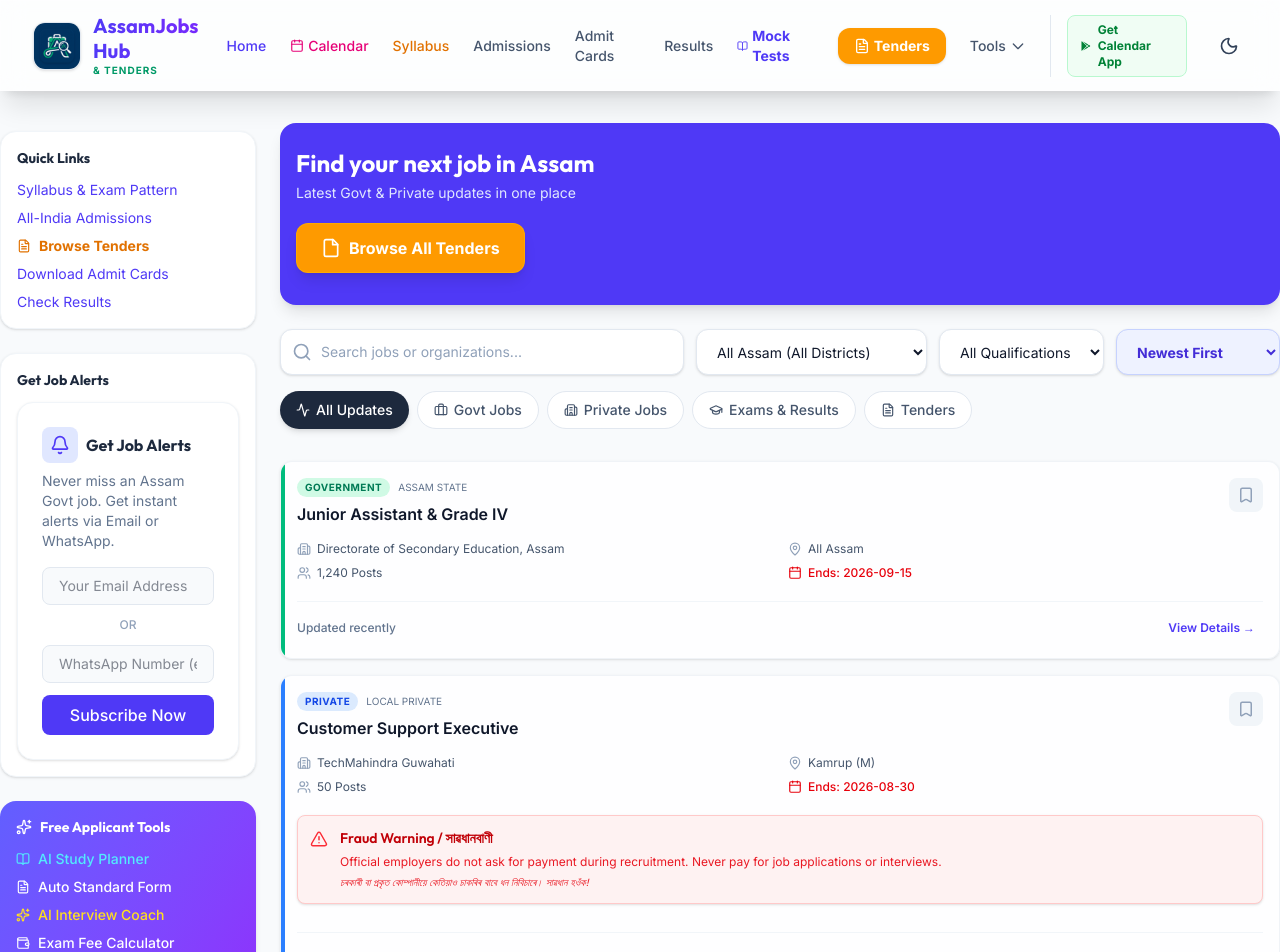
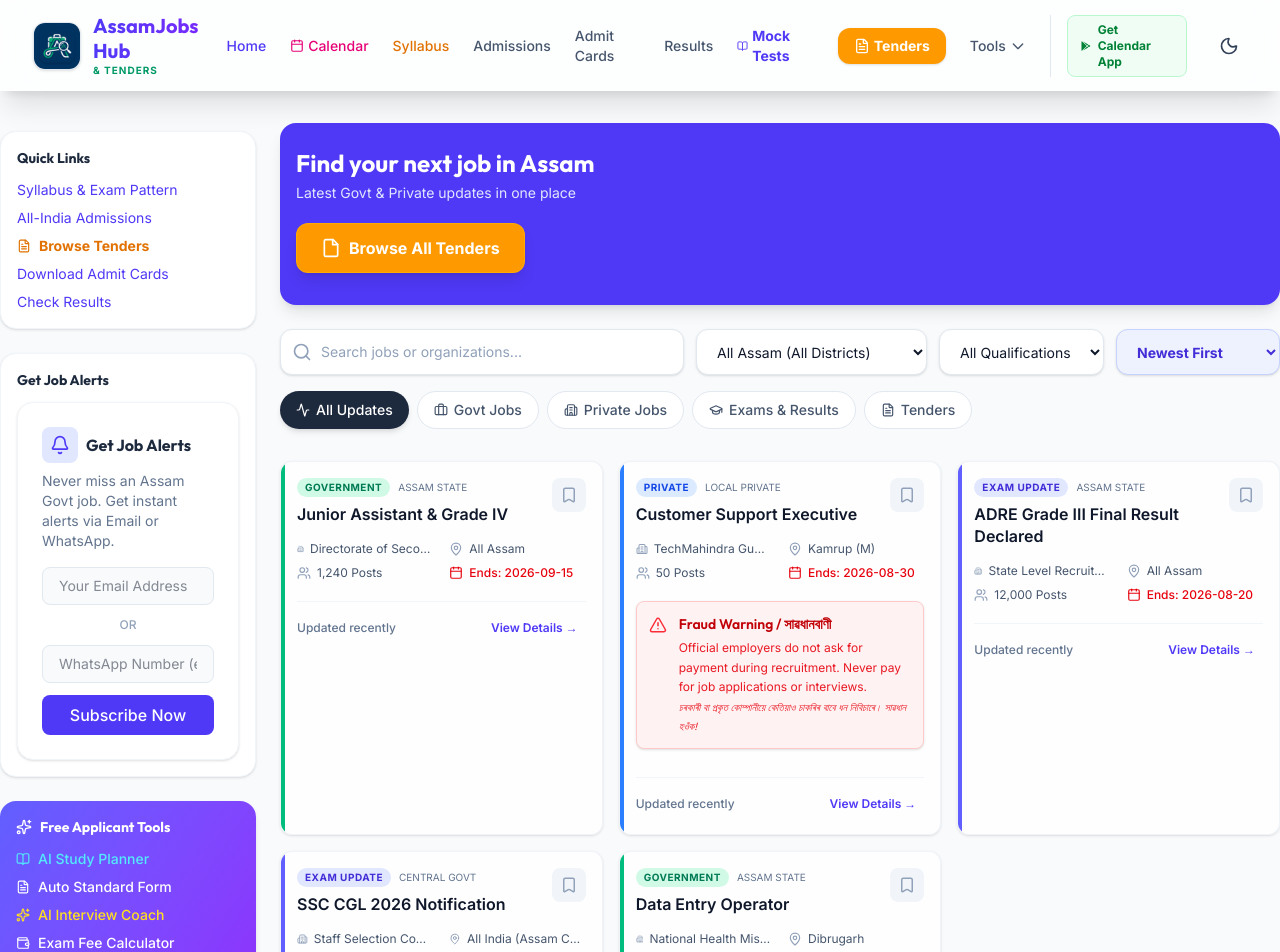
Before and after one commit to uzzaldutta/assamjobs-hub, a Next.js app: page / in a window 1280 px wide. Shown: the top 952 px of the page. Built offline with nearby package versions, Linux system fonts and the light colour scheme; no server answers; the database is empty.

Commit message:
style: Transform the FeedList into a fully responsive multi-column CSS Grid layout for Tablet and Desktop optimization

```diff
--- a/src/components/FeedList.tsx
+++ b/src/components/FeedList.tsx
@@ -215,7 +215,7 @@ export default function FeedList({
       </div>
 
       {/* Results List */}
-      <div className="space-y-4">
+      <div className="grid grid-cols-1 sm:grid-cols-2 lg:grid-cols-2 xl:grid-cols-3 gap-4">
         {visibleJobs.length > 0 ? (
           <>
             {visibleJobs.map((job) => (
@@ -223,7 +223,7 @@ export default function FeedList({
             ))}
 
             {visibleCount < filteredJobs.length && (
-              <div className="pt-6 pb-2 text-center">
+              <div className="pt-6 pb-2 text-center col-span-full">
                 <button
                   onClick={() => setVisibleCount(prev => prev + 15)}
                   className="px-8 py-3 bg-white dark:bg-slate-800 text-indigo-600 dark:text-indigo-400 font-bold text-sm rounded-xl border border-indigo-200 dark:border-indigo-800 hover:bg-indigo-50 dark:hover:bg-indigo-900/30 transition shadow-sm inline-flex items-center gap-2"
--- a/src/components/JobCard.tsx
+++ b/src/components/JobCard.tsx
@@ -76,7 +76,7 @@ export default function JobCard({ job }: { job: JobProps }) {
   }
 
   return (
-    <div className="glass-card rounded-xl p-4 mb-4 flex flex-col gap-3 group relative overflow-hidden border border-transparent hover:border-slate-200 dark:hover:border-slate-700 transition-all">
+    <div className="glass-card rounded-xl p-4 flex flex-col gap-3 group relative overflow-hidden border border-transparent hover:border-slate-200 dark:hover:border-slate-700 transition-all h-full">
       {/* Accent edge line */}
       <div className={`absolute left-0 top-0 bottom-0 w-1 ${accentColor}`}></div>
 
```
